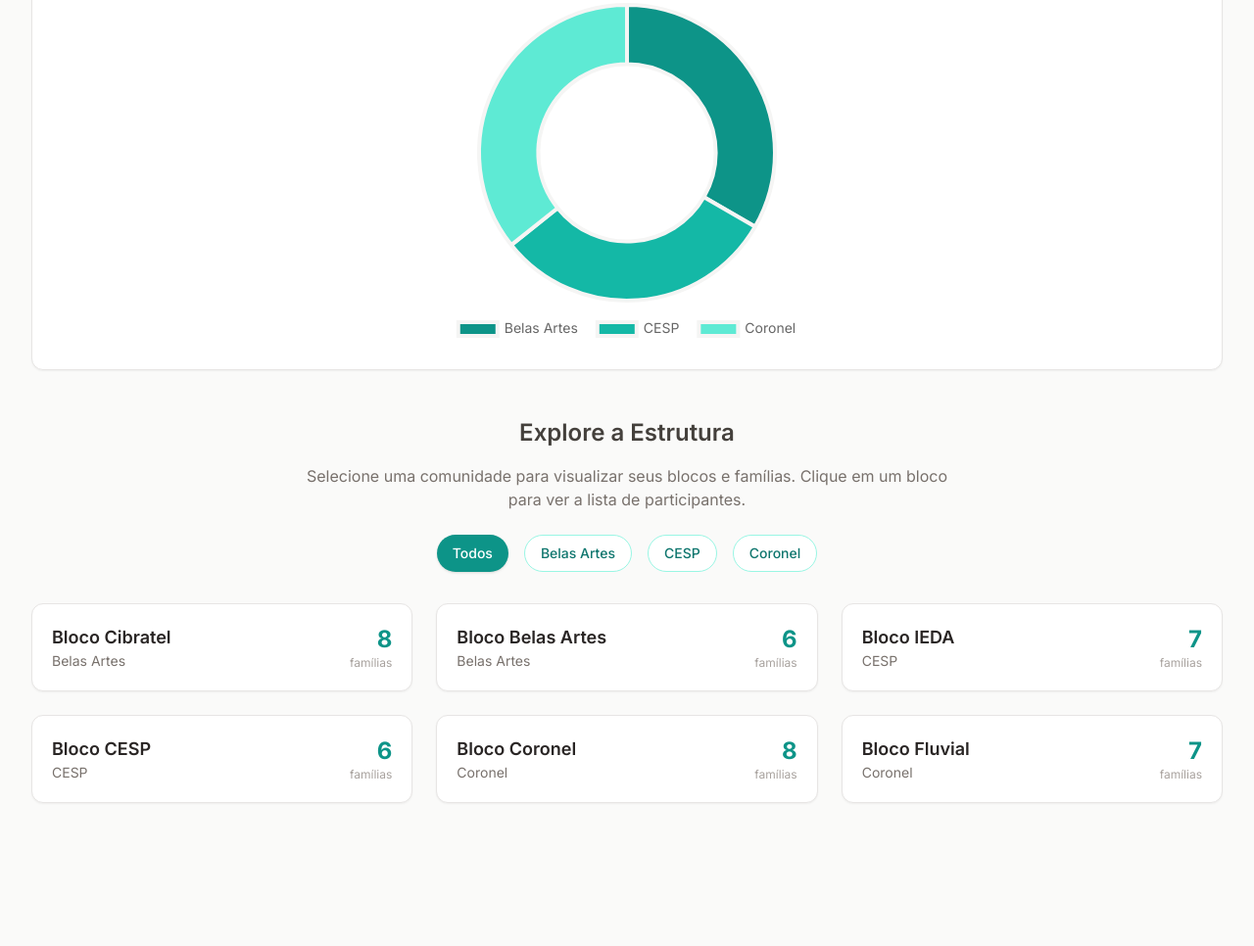
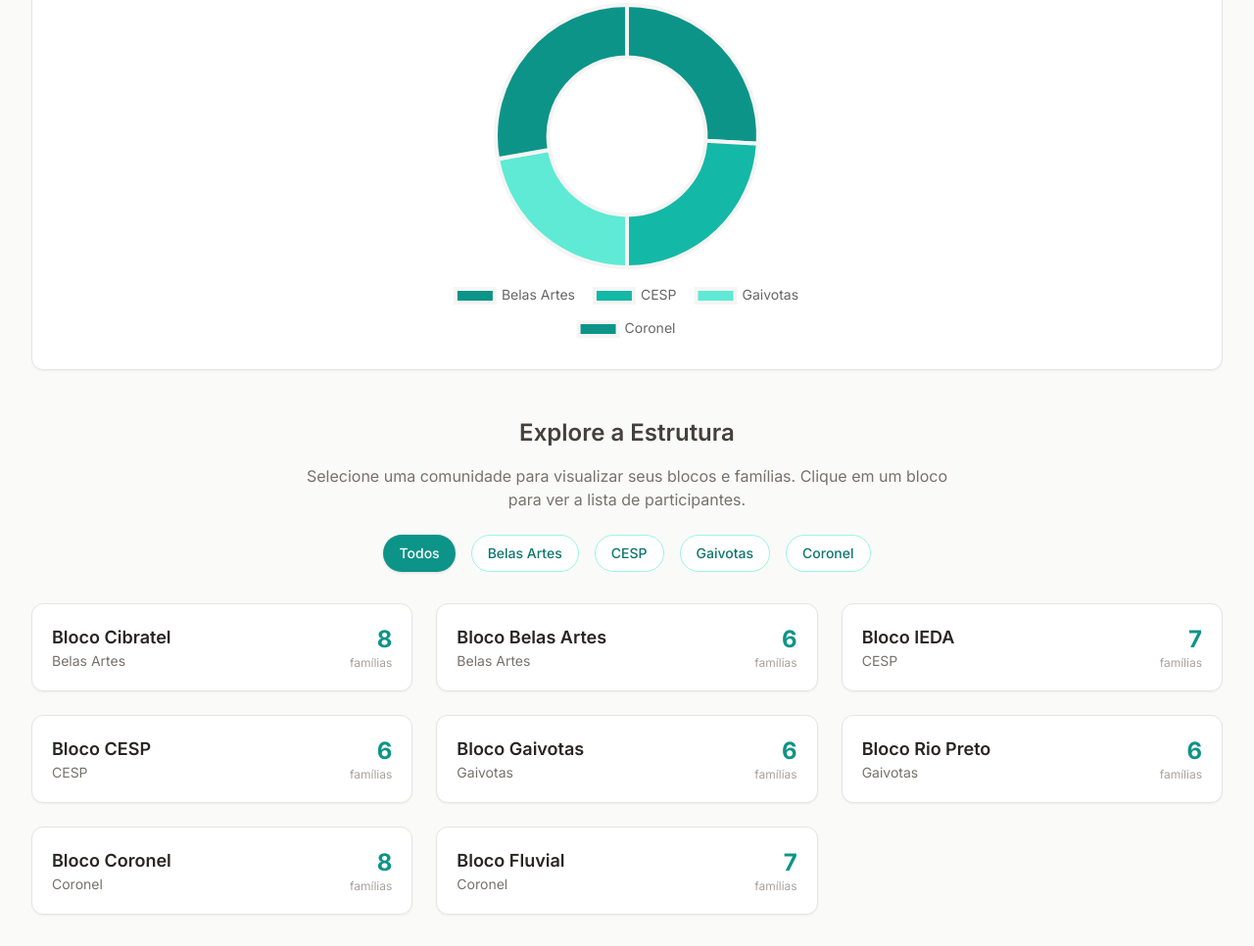
Before and after one commit to LucianoZani/distrito-belas-artes, a plain HTML site: page index.html in a window 1280 px wide. Shown: the part 516-1482 px from the top of the page at 98% size. Before the commit the page ends 1368 px from the top, so only its background shows below. Drawn offline with nearby package versions, Linux system fonts and the light colour scheme.

Commit message:
Inserction_a _new_communitty

```diff
--- a/index.html
+++ b/index.html
@@ -108,6 +108,13 @@
                     blocos: [
                         { nome: "Bloco IEDA", membros: ["Taís", "João Arruda", "Cida", "Alice", "Creuza", "Eloá", "Helena"] },
                         { nome: "Bloco CESP", membros: ["Sheila", "Jaqueline", "Paloma", "Luciene", "Carol", "Shimada"] }
+                    ]
+                },
+                {
+                    nome: "Gaivotas",
+                    blocos: [
+                        { nome: "Bloco Gaivotas", membros: ["Ana Carloni", "Ana Simões", "Regina Lopes", "Isabela Bessoni", "Marcelo Poletti", "Rubens Ferreira"] },
+                        { nome: "Bloco Rio Preto", membros: ["Antonio Gonçalves", "Aparecida Clementino", "Gilberto Neves", "João Paulo", "Neide", "Sonia Oliveira"] }
                     ]
                 },
                 {
```
